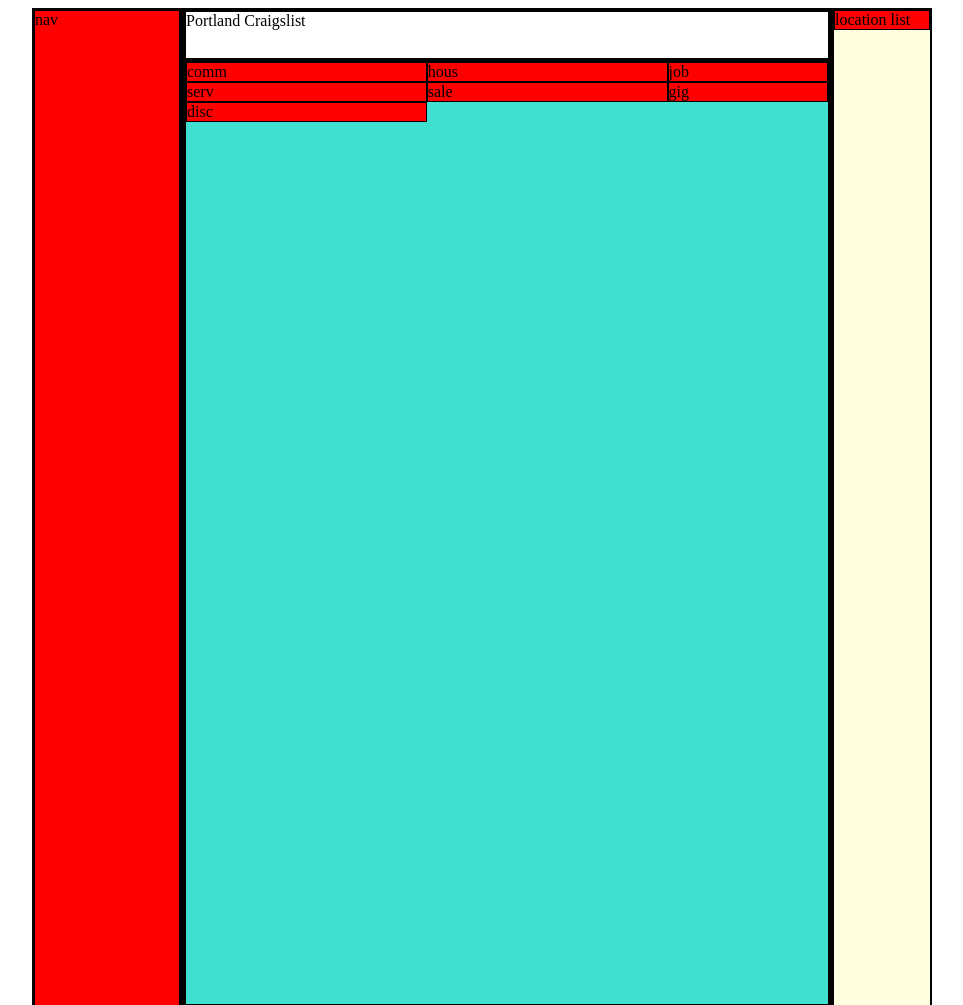
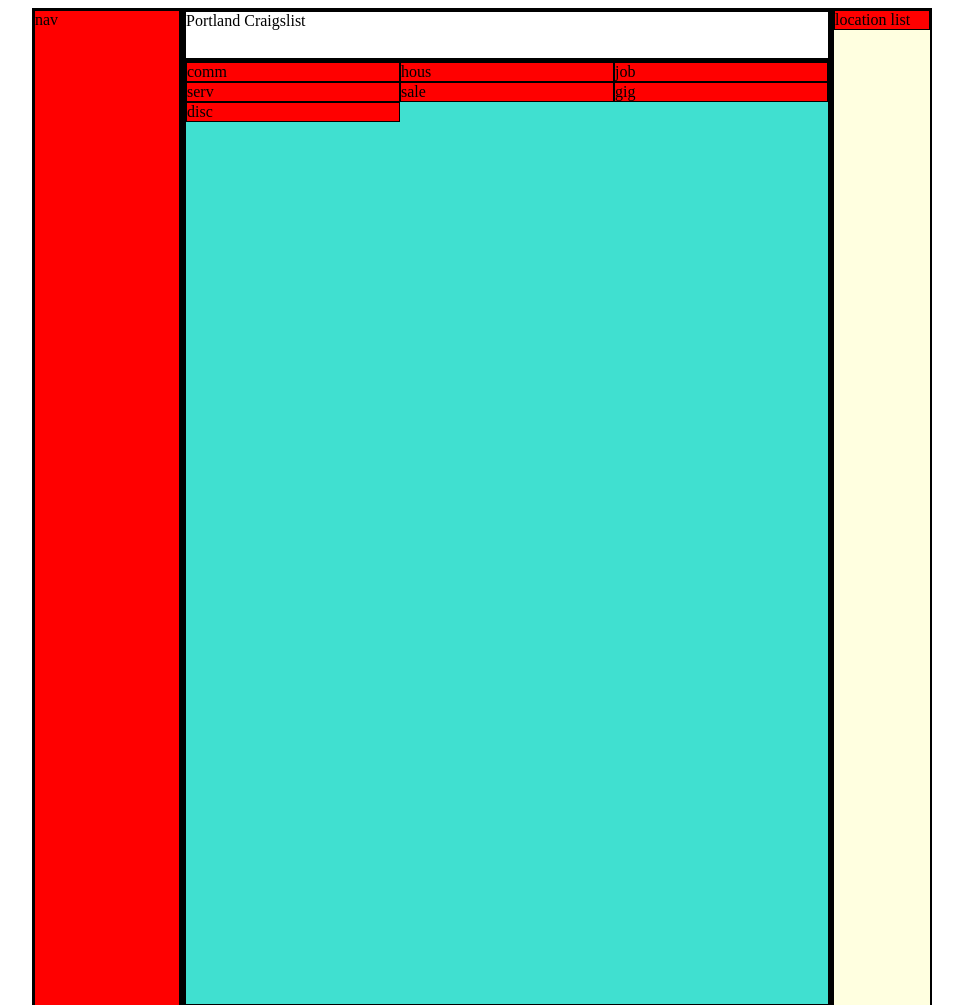
Before and after one commit to jrdridabock/lab-02b-craigslist-layout, a plain HTML site: page index.html in a window 1280 px wide. Shown: the top 1005 px of the page, without its empty margins (158-1121 px from the left). Drawn offline with Linux system fonts and the light colour scheme.

Commit message:
Slight updates to craigslist clone.

```diff
--- a/style.css
+++ b/style.css
@@ -19,6 +19,7 @@ main {
     display: grid;
     grid-template-rows: 50px 1fr;
     border: 2px solid black;
+
 }
 
 header {
@@ -30,7 +31,8 @@ header {
     background: turquoise;
     display: grid;
     border: 2px solid black;
-    grid-template-columns: 3fr 3fr 2fr;
+    grid-template-columns: 3fr 3fr 3fr;
+
 }
 
 .locations {
```
